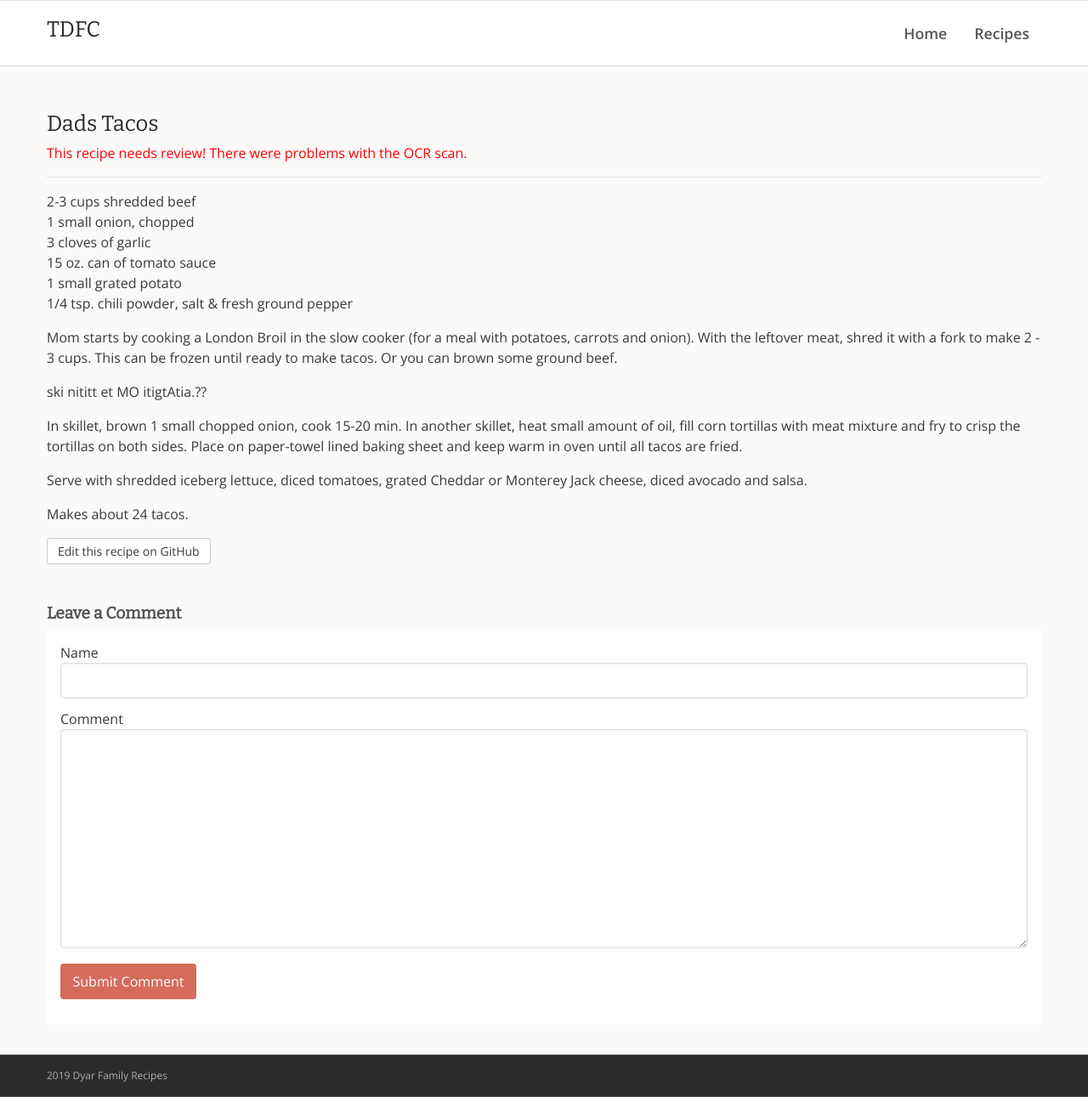
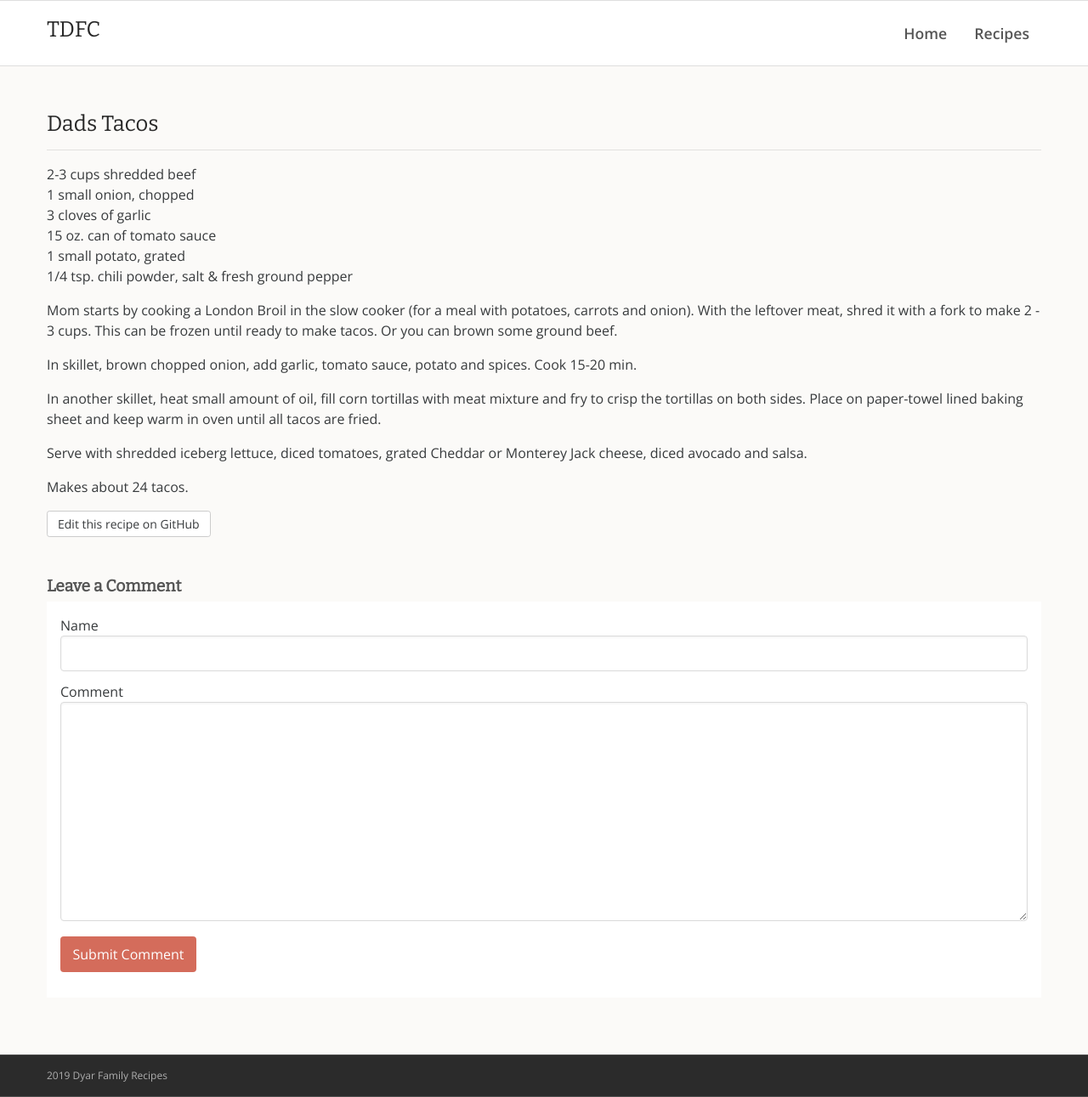
Before and after one commit to rdyar/tdfc, a Jekyll site: the page built from _main-courses/dads-tacos.md, in a window 1280 px wide and 1291 px high. Shown: the whole window at 85% size. Built offline with Jekyll 4.4.1, drawn with Linux system fonts in a browser that asks for light colours.

Commit message:
Update dads-tacos.md

```diff
--- a/_main-courses/dads-tacos.md
+++ b/_main-courses/dads-tacos.md
@@ -1,21 +1,19 @@
 ---
-s: r
 ---
 
 2-3 cups shredded beef
 1 small onion, chopped
 3 cloves of garlic
 15 oz. can of tomato sauce
-1 small grated potato
+1 small potato, grated
 1/4 tsp. chili powder, salt & fresh ground pepper
 
 Mom starts by cooking a London Broil in the slow cooker (for a meal with potatoes,
 carrots and onion). With the leftover meat, shred it with a fork to make 2 - 3 cups.
 This can be frozen until ready to make tacos. Or you can brown some ground beef.
 
-ski nititt et MO itigtAtia.??
+In skillet, brown chopped onion, add garlic, tomato sauce, potato and spices.  Cook 15-20 min.
 
-In skillet, brown 1 small chopped onion, cook 15-20 min.
 In another skillet, heat small amount of oil, fill corn tortillas with meat mixture
 and fry to crisp the tortillas on both sides. Place on paper-towel lined baking sheet and keep warm in oven until all tacos are fried.
 
```
